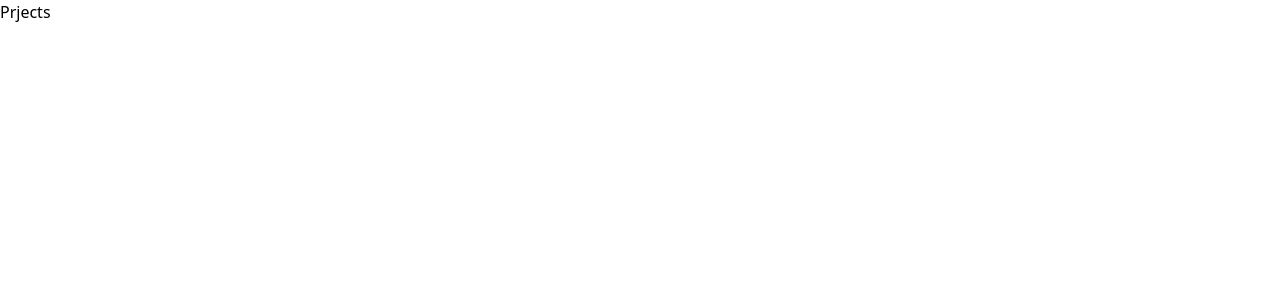
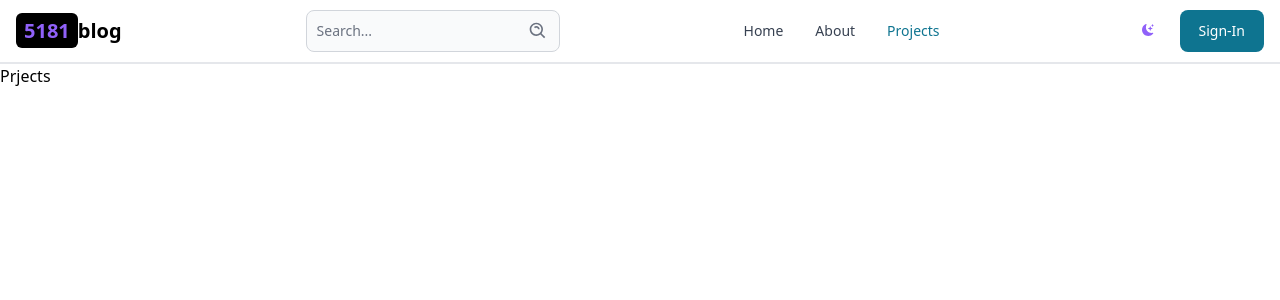
Before and after one commit to Sibi-05/travel, a React (Vite) app in the folder client/: page /projects in a window 1280 px wide. Shown: the top 300 px of the page. Built offline with nearby package versions, Linux system fonts and the light colour scheme.

Commit message:
create the header for pages

```diff
--- a/client/package.json
+++ b/client/package.json
@@ -10,6 +10,7 @@
     "preview": "vite preview"
   },
   "dependencies": {
+    "flowbite-react": "^0.10.2",
     "react": "^18.3.1",
     "react-dom": "^18.3.1",
     "react-router-dom": "^7.1.1"
--- a/client/src/App.jsx
+++ b/client/src/App.jsx
@@ -5,10 +5,12 @@ import SignIn from "./pages/SignIn";
 import SignUp from "./pages/SignUp";
 import Dashboard from "./pages/Dashboard";
 import Home from "./pages/Home";
+import Header from "./components/Header";
 
 function App() {
   return (
     <BrowserRouter>
+      <Header />
       <Routes>
         <Route path="/" element={<Home />} />
         <Route path="/about" element={<About />} />
--- /dev/null
+++ b/client/src/components/Header.jsx
@@ -0,0 +1,57 @@
+import React from "react";
+import { Navbar, TextInput, Button } from "flowbite-react";
+import { Link, useLocation } from "react-router-dom";
+import { BiSearchAlt } from "react-icons/bi";
+import { BsFillMoonStarsFill } from "react-icons/bs";
+
+export default function Header() {
+  const path = useLocation().pathname;
+  console.log(path);
+  return (
+    <Navbar className="border-b-2">
+      <Link
+        to="/"
+        className="self-center whitespace-nowrap text-sm sm:text-xl font-semibold dark:text-white"
+      >
+        <span className="px-2 py-1 bg-black text-purple-500 rounded-md">
+          5181
+        </span>
+        blog
+      </Link>
+      <form>
+        <TextInput
+          placeholder="Search..."
+          rightIcon={BiSearchAlt}
+          className="hidden lg:inline"
+        />
+      </form>
+      <Button className="lg:hidden w-12 h-10 " color="gray" pill>
+        <BiSearchAlt />
+      </Button>
+      <div className="flex gap-2 md:order-2">
+        <Button
+          color="white"
+          className="w-12 h-10 hidden sm:inline text-purple-500 "
+          pill
+        >
+          <BsFillMoonStarsFill />
+        </Button>
+        <Link to="/signin">
+          <Button>Sign-In</Button>
+        </Link>
+        <Navbar.Toggle />
+      </div>
+      <Navbar.Collapse>
+        <Navbar.Link active={path === "/"} as={"div"}>
+          <Link to="/">Home</Link>
+        </Navbar.Link>
+        <Navbar.Link active={path === "/about"} as={"div"}>
+          <Link to="/about">About</Link>
+        </Navbar.Link>
+        <Navbar.Link active={path === "/projects"} as={"div"}>
+          <Link to="/projects">Projects</Link>
+        </Navbar.Link>
+      </Navbar.Collapse>
+    </Navbar>
+  );
+}
--- a/client/tailwind.config.js
+++ b/client/tailwind.config.js
@@ -1,8 +1,10 @@
+const flowbite = require("flowbite-react/tailwind");
+
 /** @type {import('tailwindcss').Config} */
 export default {
-  content: ["./index.html", "./src/**/*.{js,ts,jsx,tsx}"],
+  content: ["./index.html", "./src/**/*.{js,ts,jsx,tsx}", flowbite.content()],
   theme: {
     extend: {},
   },
-  plugins: [],
+  plugins: [flowbite.plugin()],
 };
```
Also changed, not shown: client/src/components/Navbar.jsx (renamed from client/src/component/Navbar.jsx), 1 other file (tests, documents, lock files or other folders).
